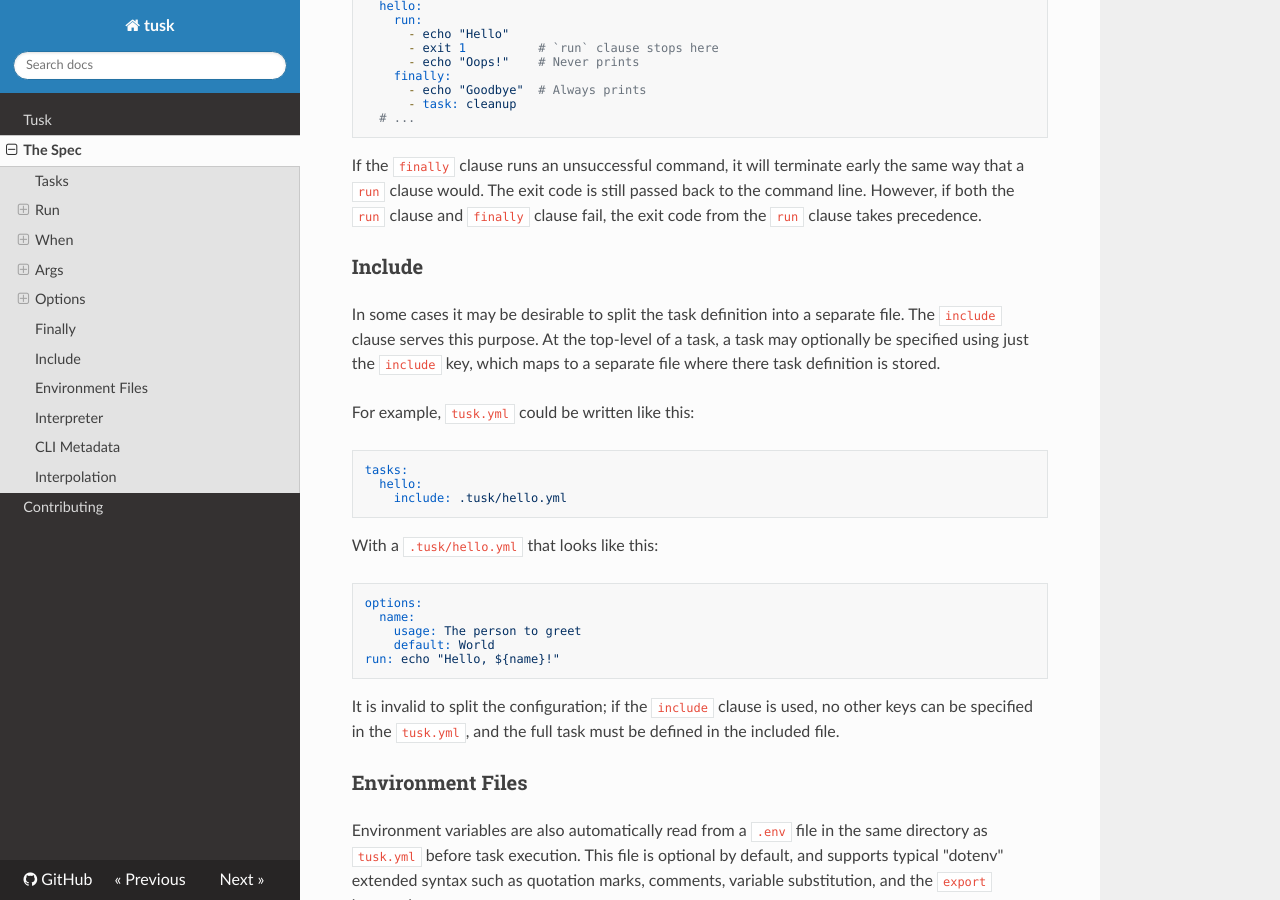
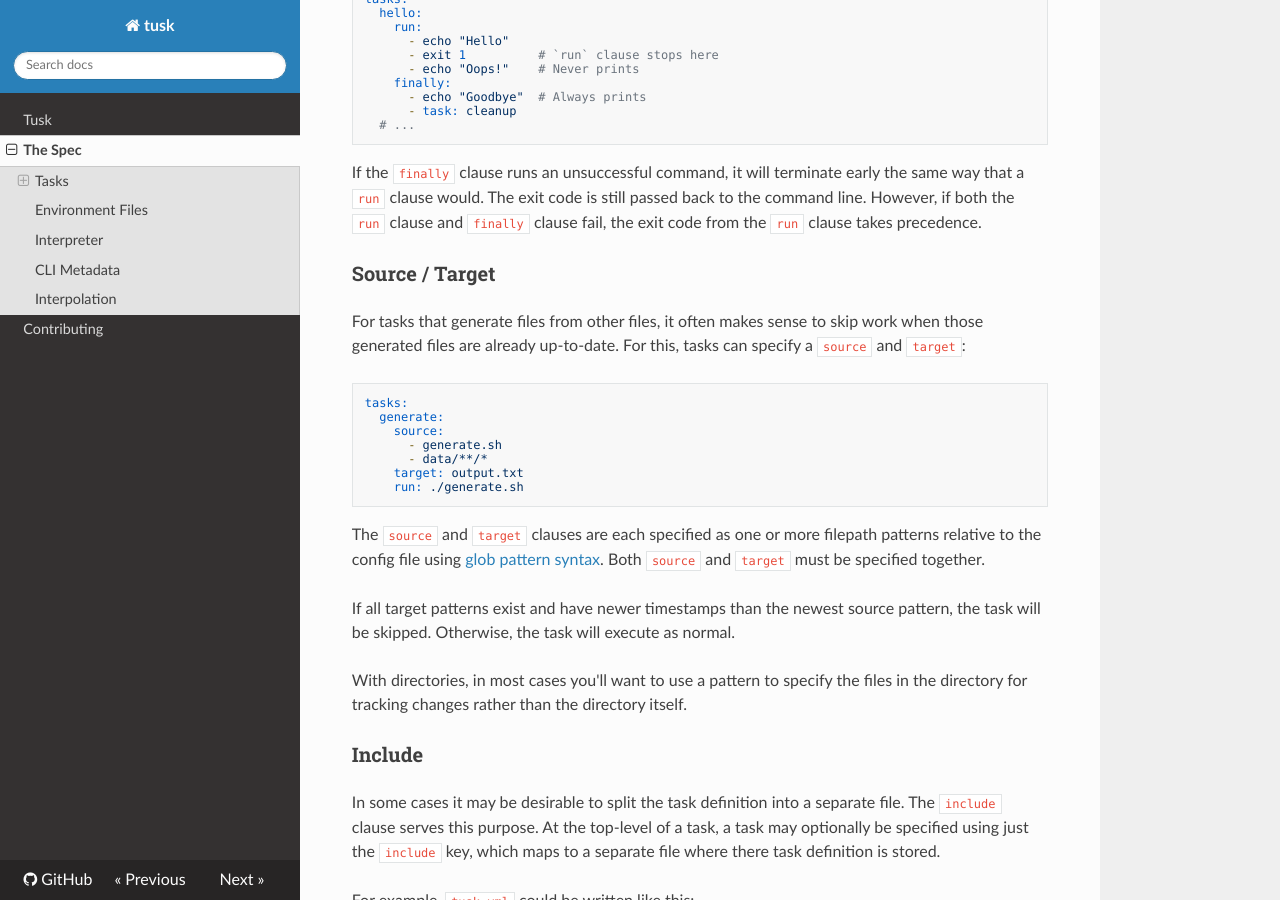
Before and after one commit to rliebz/tusk, an MkDocs documentation site: the page built from docs/spec.md, in a window 1280 px wide and 900 px high, scrolled down 11541 px. Built offline with MkDocs 1.6.1, drawn with Linux system fonts in a browser that asks for light colours; nearby versions of some CDN libraries.

Commit message:
Document task source and target

````diff
--- a/docs/spec.md
+++ b/docs/spec.md
@@ -1,6 +1,6 @@
-## The Spec
+# The Spec
 
-### Tasks
+## Tasks
 
 The core of every `tusk.yml` file is a list of tasks. Tasks are declared at the
 top level of the `tusk.yml` file and include a list of tasks.
@@ -265,7 +265,7 @@ tasks:
       - command: python main.py
 ```
 
-### When
+#### When
 
 For conditional execution, `when` clauses are available.
 
@@ -316,7 +316,7 @@ tasks:
         command: cat my_file.txt
 ```
 
-#### Short Form
+##### Short Form
 
 Because it's common to check if a boolean flag is set to true, `when` clauses
 also accept strings as shorthand. Consider the following example, which checks
@@ -333,7 +333,7 @@ This can be expressed more succinctly as the following:
 when: foo
 ```
 
-#### When Any/All Logic
+##### When Any/All Logic
 
 A `when` clause takes a list of items, where each item can have multiple checks.
 Each `when` item will pass if _any_ of the checks pass, while the whole clause
@@ -668,6 +668,34 @@ the same way that a `run` clause would. The exit code is still passed back to
 the command line. However, if both the `run` clause and `finally` clause fail,
 the exit code from the `run` clause takes precedence.
 
+### Source / Target
+
+For tasks that generate files from other files, it often makes sense to skip
+work when those generated files are already up-to-date. For this, tasks can
+specify a `source` and `target`:
+
+```yaml
+tasks:
+  generate:
+    source:
+      - generate.sh
+      - data/**/*
+    target: output.txt
+    run: ./generate.sh
+```
+
+The `source` and `target` clauses are each specified as one or more filepath
+patterns relative to the config file using [glob pattern syntax][glob].
+Both `source` and `target` must be specified together.
+
+[glob]: https://github.com/bmatcuk/doublestar?tab=readme-ov-file#patterns
+
+If all target patterns exist and have newer timestamps than the newest source
+pattern, the task will be skipped. Otherwise, the task will execute as normal.
+
+With directories, in most cases you'll want to use a pattern to specify the
+files in the directory for tracking changes rather than the directory itself.
+
 ### Include
 
 In some cases it may be desirable to split the task definition into a separate
@@ -697,7 +725,7 @@ It is invalid to split the configuration; if the `include` clause is used, no
 other keys can be specified in the `tusk.yml`, and the full task must be
 defined in the included file.
 
-### Environment Files
+## Environment Files
 
 Environment variables are also automatically read from a `.env` file in the
 same directory as `tusk.yml` before task execution. This file is optional by
@@ -746,7 +774,7 @@ To disable loading environment files completely, pass `[]` or `/dev/null`:
 env-file: []
 ```
 
-### Interpreter
+## Interpreter
 
 By default, any command run will default to using `sh -c` as its interpreter.
 This can optionally be configured using the `interpreter` clause.
@@ -770,7 +798,7 @@ argument. The above example is effectively equivalent to the following:
 node -e 'console.log("Hello!")'
 ```
 
-### CLI Metadata
+## CLI Metadata
 
 It is also possible to create a custom CLI tool for use outside of a project's
 directory by using shell aliases:
@@ -803,7 +831,7 @@ Tasks:
   ...
 ```
 
-### Interpolation
+## Interpolation
 
 The interpolation syntax for a variable `foo` is `${foo}`, meaning any instances
 of `${foo}` in the configuration file will be replaced with the value of `foo`
--- a/tusk.schema.json
+++ b/tusk.schema.json
@@ -466,12 +466,12 @@
 				},
 				"source": {
 					"$ref": "#/$defs/stringOrArray",
-					"description": "File patterns used as inputs for the task.\nIf all target patterns exist and are newer than the newest source pattern, the task will be skipped.\n",
+					"description": "File patterns used as inputs for the task using glob syntax.\nIf all target patterns exist and have newer timestamps than the newest source pattern, the task will be skipped. Otherwise, the task will execute as normal.\n",
 					"title": "task source"
 				},
 				"target": {
 					"$ref": "#/$defs/stringOrArray",
-					"description": "File patterns used as outputs for the task.\nIf all target patterns exist and are newer than the newest source pattern, the task will be skipped.\n",
+					"description": "File patterns used as outputs for the task using glob syntax.\nIf all target patterns exist and have newer timestamps than the newest source pattern, the task will be skipped. Otherwise, the task will execute as normal.\n",
 					"title": "task target"
 				},
 				"usage": {
````
Also changed, not shown: CHANGELOG.md (+4 -0 lines), tusk.schema.yaml (+8 -6 lines), 1 other file.
